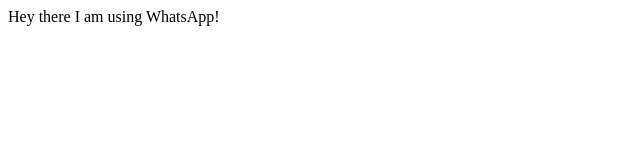
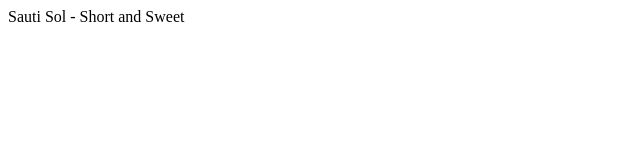
Before and after one commit to KariukiMahugu/runtimeclubpage, a plain HTML site: page index.html in a window 1280 px wide. Shown: the full height of the page, 0-640 px from the left. Drawn offline with Linux system fonts and the light colour scheme.

Commit message:
Niliweka changes hazimake sense

```diff
--- a/index.html
+++ b/index.html
@@ -4,6 +4,6 @@
 			<title> Antony Muga</title>
 	</head>
 	<body>
-		Hey there I am using WhatsApp!
+		Sauti Sol - Short and Sweet
 	</body>
 </html>
```
